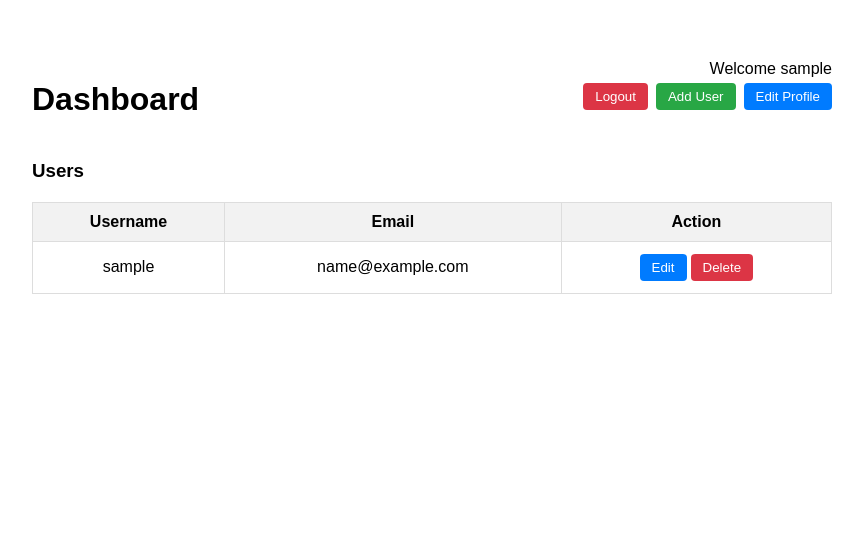
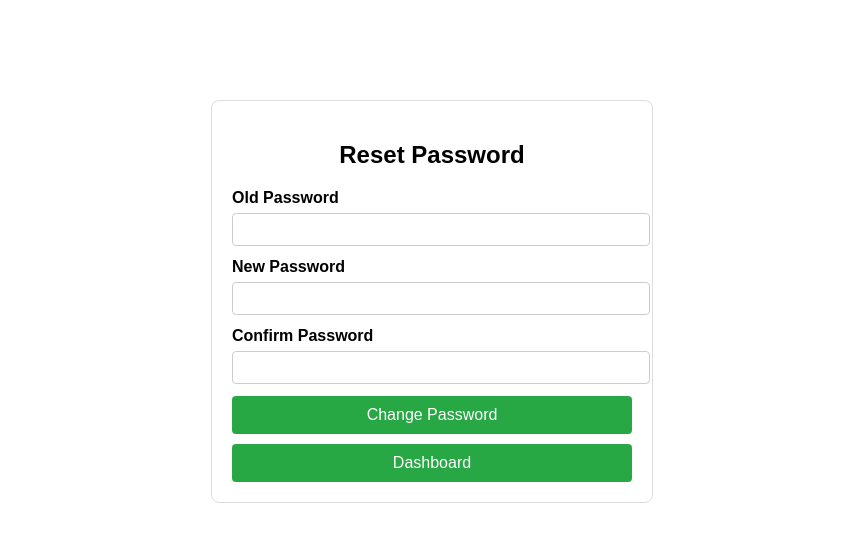
Before and after one commit to dharshinits29-beep/frontendapp, a React (Create React App) app: page /resetpass in a window 1280 px wide. Before the commit this address led to /dashboard. Shown: the top 542 px of the page, without its empty margins (208-1071 px from the left). Built offline with nearby package versions, Linux system fonts and the light colour scheme; no server answers; sample sign-in values are in the browser's storage.

Commit message:
Updated App,Dashbaord,api added resetpassword functionality

```diff
--- a/src/App.js
+++ b/src/App.js
@@ -4,6 +4,7 @@ import RegistrationForm from "./RegistrationForm";
 import LoginForm from "./LoginForm";
 import Dashboard from "./Dashboard";
 import Profile from "./profile";
+import Resetpass from "./resetpass";
 
 const App = () => {
   const [token, setToken] = useState(localStorage.getItem("token"));
@@ -17,7 +18,7 @@ const App = () => {
           <Route path="/login"  element={token ? <Navigate to="/dashboard" /> : <LoginForm setToken={setToken} />} />
           <Route path="/dashboard" element={token ? <Dashboard setToken={setToken} /> : <Navigate to="/login" />}  />
           <Route path="/profile" element={token ? <Profile /> : <Navigate to="/login" />}/>
-
+          <Route path="/resetpass" element={token ? <Resetpass /> : <Navigate to ="/login"/>}/>
           <Route path="*" element={<Navigate to="/register" />} />
         </Routes>
       </div>
--- a/src/Dashboard.js
+++ b/src/Dashboard.js
@@ -156,6 +156,8 @@ const Dashboard = ({ setToken }) => {
       .add-user-btn:hover { background-color: #218838; }
       .edit-profile-btn { background-color: #007bff; color:white; border:none; padding:6px 12px; border-radius:4px; cursor:pointer; }
       .edit-profile-btn:hover { background-color: #0056b3; }
+      .reset-password-btn {background-color: #ffc107; color:white; border:none; padding:6px 12px; border-radius:4px; cursor:pointer; }
+      .reset-password-btn:hover { background-color: #e0a800; }
       .dashboard-table { width: 100%; border-collapse: collapse; margin-top: 20px; }
       .dashboard-table th, .dashboard-table td { border: 1px solid #ddd; padding: 10px; text-align: center; }
       .dashboard-table th { background-color: #f2f2f2; }
@@ -190,6 +192,7 @@ const Dashboard = ({ setToken }) => {
             <button className="logout-btn" onClick={handleLogout}>Logout</button>
             <button className="add-user-btn" onClick={handleAddUser}>Add User</button>
             <button className="edit-profile-btn" onClick={()=>navigate("/profile")}>Edit Profile</button>
+            <button className="reset-password-btn" onClick={()=>navigate("/resetpass")}>Reset password</button>
           </div>
         </div>
       </header>
--- a/src/api.js
+++ b/src/api.js
@@ -111,3 +111,21 @@ export const getProfile = async () => {
     return null;
   }
 };
+
+export const changePassword = async (oldPassword,newPassword) =>{
+  try{
+    const token = localStorage.getItem("token");
+    const res = await axios.put(`${BASE_URL}/change-password`,{oldPassword,newPassword},
+      {
+        headers:{
+          authentication:token,
+        },
+      }
+    );
+    return res.data;
+  }catch(err){
+    console.log(err.response?.data || err.message);
+    return null;
+  }
+
+}
--- /dev/null
+++ b/src/resetpass.js
@@ -0,0 +1,71 @@
+import { useState } from "react";
+import { useNavigate } from "react-router-dom";
+import { changePassword } from "./api";
+
+const Resetpass = ()=>{
+    const navigate = useNavigate();
+    const [oldPassword,setOldPassword] = useState("");
+    const [newPassword,setNewPassword] = useState("");
+    const [confirmPass,setConfirmpass] = useState("");
+    const [error,setError] = useState("");
+    const [success,setSuccess] = useState("");
+
+    const handleSubmit = async (e)=>{
+        e.preventDefault();
+        setError("");
+        setSuccess("");
+
+        if(!oldPassword || !newPassword){
+            setError("All field are required");
+            return;
+        }
+        if(newPassword !== confirmPass){
+            setError("New password and confirm password should be same")
+        }
+        try{
+            const res =  await changePassword(oldPassword,newPassword);
+            if(res && res.message){
+                setSuccess(res.message);
+                setOldPassword("");
+                setNewPassword("");
+            }else{
+                setError("Failed to update password");
+            }
+        }catch(err){
+            setError(err?.message || "Something went wrong");
+        }
+    };
+    const styles = (
+    <style>{`
+      .reset-password-container { max-width: 400px; margin: 80px auto; padding: 20px; border: 1px solid #ddd; border-radius: 8px; font-family: Arial, sans-serif; }
+      .reset-password-container h2 { text-align: center; margin-bottom: 20px; }
+      .reset-password-container label { display: block; margin-bottom: 6px; font-weight: bold; }
+      .reset-password-container input { width: 100%; padding: 8px; margin-bottom: 12px; border-radius: 4px; border: 1px solid #ccc; }
+      .reset-password-container button { width: 100%; padding: 10px; border: none; border-radius: 4px; background-color: #28a745; color: white; cursor: pointer; font-size: 16px; }
+      .reset-password-container button:hover { background-color: #218838; }
+      .error-msg { color: red; margin-bottom: 10px; }
+      .success-msg { color: green; margin-bottom: 10px; }
+      .back-btn { margin-top: 10px; width: 100%; padding: 10px; border: none; border-radius: 4px; background-color: #007bff; color: white; cursor: pointer; }
+      .back-btn:hover { background-color: #0056b3; }
+    `}</style>
+  );
+  return(
+    <div className="reset-password-container">
+        {styles}
+        <h2>Reset Password</h2>
+        {error && <div className="error-msg">{error}</div>}
+        {success && <div className="success-msg">{success}</div>}
+        <form onSubmit={handleSubmit}>
+            <label>Old Password</label>
+            <input type="password" value={oldPassword} onChange={(e)=>setOldPassword(e.target.value)}/>
+            <label>New Password</label>
+            <input type="password" value={newPassword} onChange={(e)=>setNewPassword(e.target.value)}/>
+            <label>Confirm Password</label>
+            <input type="password" value={confirmPass} onChange={(e)=>setConfirmpass(e.target.value)}/>
+            <button type="submit">Change Password</button>
+            <button type ="button" className="back-btn" onClick={()=>navigate("/dashboard")}>Dashboard</button>
+        </form>
+    </div>
+  );
+};
+export default Resetpass;
```
